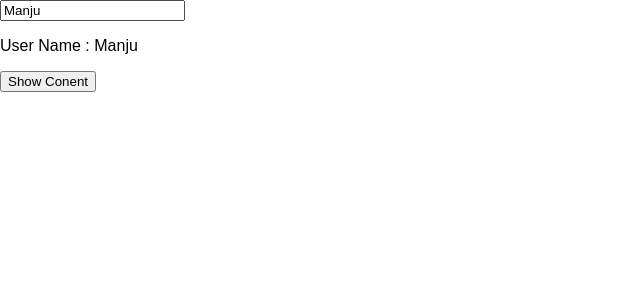
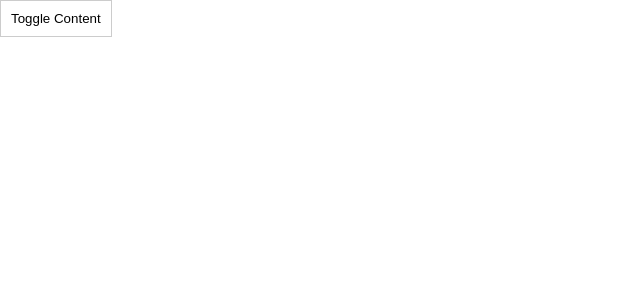
Before and after one commit to ecmpractitioner/react-js-basics, a React (Create React App) app in the folder react-complete-guide/: page / in a window 1280 px wide. Shown: the top 300 px of the page, without its empty margins (0-640 px from the left). Built offline with nearby package versions, Linux system fonts and the light colour scheme.

Commit message:
rendering Person dynamically using componenet approach

```diff
--- a/react-complete-guide/src/App.js
+++ b/react-complete-guide/src/App.js
@@ -1,42 +1,51 @@
-import React, { useState } from "react";
-import UserInput from "./Components/UserInput/UserInput";
-import UserOutput from "./Components/UserOutput/UserOutput";
+import React, { useState, Component } from "react";
 import "./App.css";
+import Person from "./Components/Person/Person";
+import ButtonStyle from "./css/Common/Button.css";
 
-const app = props => {
-  const [currentState, updateState] = useState({
-    userName: "Manju",
+class App extends Component {
+  state = {
+    Persons: [
+      { name: "Manju", age: "37", hobbies: "Cricket" },
+      { name: "Praveena", age: "33", hobbies: "Cook" },
+      { name: "Manju", age: "07", hobbies: "Playing" }
+    ],
     showContent: false
-  });
-
-  const changeNameHandler = event => {
-    updateState({
-      ...currentState,
-      userName: event.target.value,
-      showContent: false
-    });
   };
 
-  const toggleContent = event => {
-
-    updateState({
-      ...currentState,
-      showContent: !currentState.showContent
-    });
+  toggleNames = event => {
+    this.setState({ showContent: !this.state.showContent });
   };
-
+  render() {
     return (
+      <div className="App">
         <div>
-      {!currentState.showContent ? (
-        <UserOutput
-          userName={currentState.userName}
-          change={changeNameHandler}
-        ></UserOutput>
+          <button className="ButtonStyle" onClick={this.toggleNames}>
+            Toggle Content
+          </button>
+        </div>
+        {this.state.showContent ? (
+          <div>
+            <Person
+              name={this.state.Persons[0].name}
+              age={this.state.Persons[0].age}
+              hobbies={this.state.Persons[0].hobbies}
+            ></Person>
+            <Person
+              name={this.state.Persons[1].name}
+              age={this.state.Persons[1].age}
+              hobbies={this.state.Persons[1].hobbies}
+            ></Person>
+            <Person
+              name={this.state.Persons[2].name}
+              age={this.state.Persons[2].age}
+              hobbies={this.state.Persons[2].hobbies}
+            ></Person>
+          </div>
         ) : null}
-
-      <UserInput click={toggleContent}></UserInput>
       </div>
     );
-};
+  }
+}
 
-export default app;
+export default App;
--- /dev/null
+++ b/react-complete-guide/src/Components/Person/Person.js
@@ -0,0 +1,16 @@
+import React from "react";
+import Persons from '../../css/Components/Person/Person.css';
+
+const person = props => {
+  return (
+    <div  className='Persons'>
+      <p>Name : {props.name}</p>
+      <p>Age : {props.age}</p>
+      <p>Hobbies : {props.hobbies}</p>
+
+    </div>
+
+  );
+};
+
+export default person;
--- a/react-complete-guide/src/Components/UserInput/UserInput.js
+++ /dev/null
@@ -1,10 +0,0 @@
-import React from 'react';
-
-const userInput = (props)=>{
-
-    return(
-        <div><button onClick={props.click}>Show Conent</button></div>
-    );
-}
-
-export default userInput;
--- a/react-complete-guide/src/Components/UserOutput/UserOutput.js
+++ /dev/null
@@ -1,12 +0,0 @@
-import React from "react";
-
-const userOutput = props => {
-  return (
-    <div>
-      <input type="text" onChange={props.change} value={props.userName}></input>
-      <p>User Name : {props.userName}</p>
-    </div>
-  );
-};
-
-export default userOutput;
--- /dev/null
+++ b/react-complete-guide/src/css/Common/Button.css
@@ -0,0 +1,8 @@
+.ButtonStyle{
+    background-color: #fff;
+    padding: 10px;
+    border: 1px solid #ccc;
+    display: flex;
+    align-items: center;
+
+}
--- a/react-complete-guide/src/css/Components/UserOutput/UserOutput.css
+++ b/react-complete-guide/src/css/Components/Person/Person.css
@@ -1,8 +1,8 @@
-.UserOutput{
+.Persons{
     background-color: #fff;
     padding: 10px;
-    border: 2px solid #cdcdcd;
-    margin: 10px;
+    border: 1px solid #ccc;
+    margin: 20px;
     width: 50%;
     box-shadow: 0 2px 3px #ccc;
 }
```
Also changed, not shown: react-complete-guide/src/css/Components/UserInput/UserInput.css (deleted, +0 -12 lines). Lines whose indentation alone changed are shown as unchanged.
